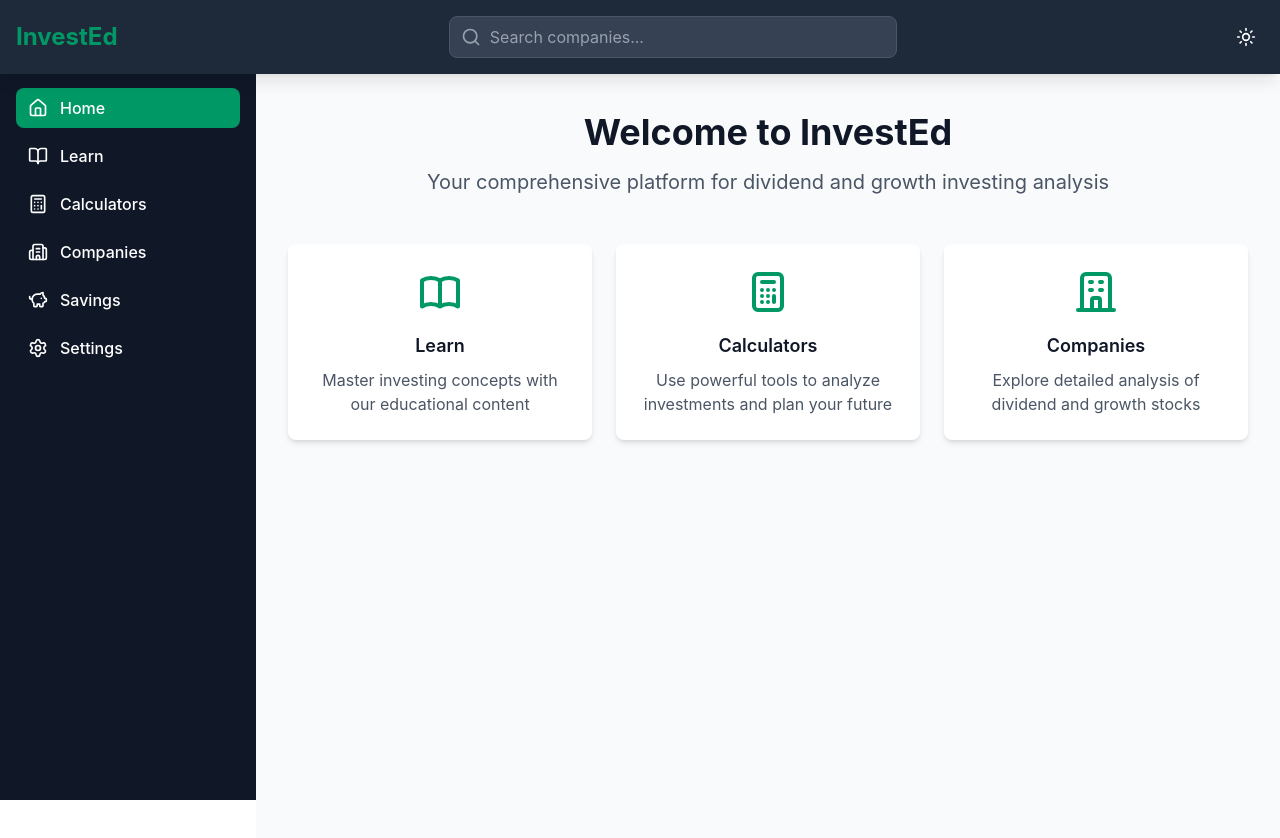
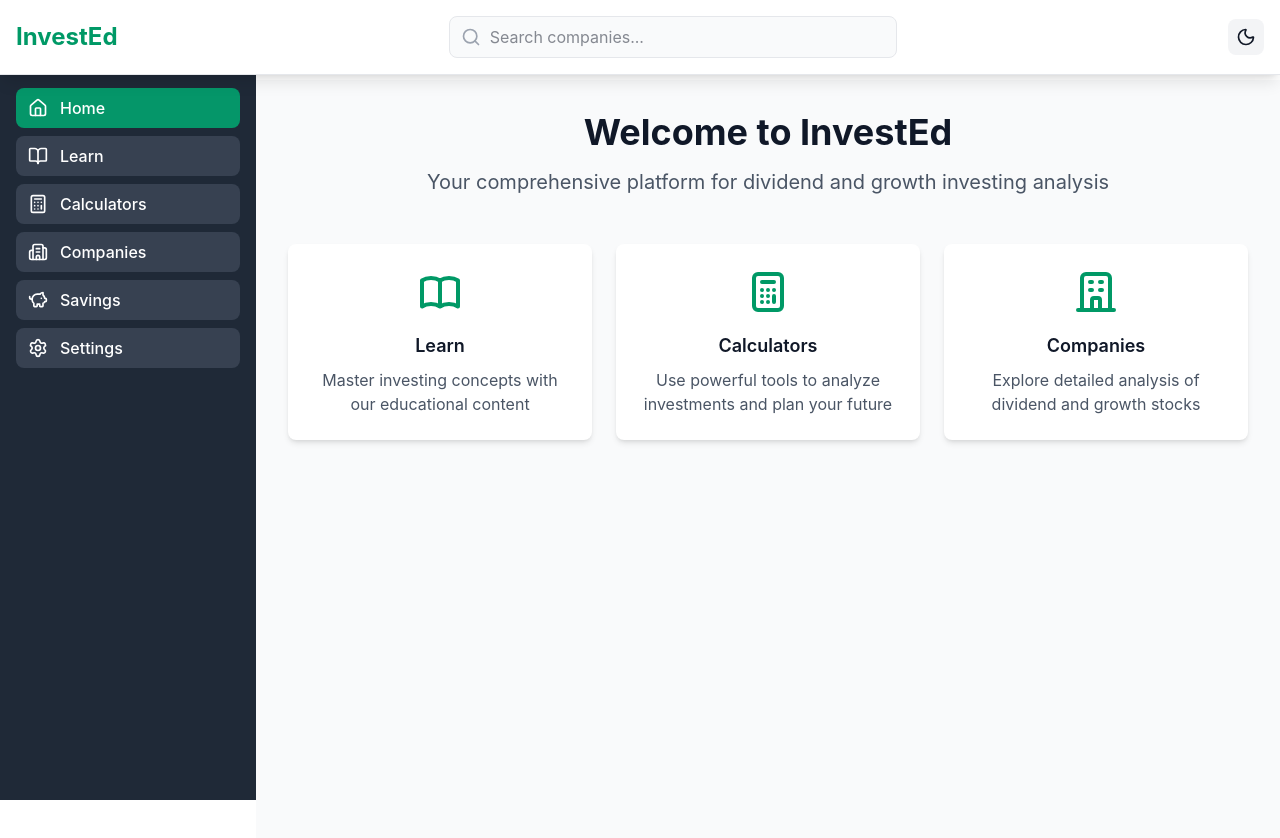
Before and after one commit to samuel-kar/invest-ed, a React (Vite) app in the folder frontend/: page / in a window 1280 px wide. Shown: the top 838 px of the page. Built offline with nearby package versions, Linux system fonts and the light colour scheme.

Commit message:
add global dark/light styling

```diff
--- a/frontend/src/components/Header.tsx
+++ b/frontend/src/components/Header.tsx
@@ -1,5 +1,5 @@
 import { Link } from '@tanstack/react-router'
-import { useState } from 'react'
+import React, { useState } from 'react'
 import {
   Home,
   Menu,
@@ -19,18 +19,43 @@ export default function Header() {
   const [isDarkMode, setIsDarkMode] = useState(true) // Default to dark mode
 
   const toggleTheme = () => {
-    setIsDarkMode(!isDarkMode)
-    // TODO: Implement actual theme switching logic
+    const newTheme = !isDarkMode
+    setIsDarkMode(newTheme)
+
+    // Apply theme to document
+    document.documentElement.setAttribute(
+      'data-theme',
+      newTheme ? 'dark' : 'light',
+    )
+
+    // Store theme preference in localStorage
+    localStorage.setItem('theme', newTheme ? 'dark' : 'light')
   }
+
+  // Initialize theme on component mount
+  React.useEffect(() => {
+    const savedTheme = localStorage.getItem('theme')
+    const prefersDark = window.matchMedia(
+      '(prefers-color-scheme: dark)',
+    ).matches
+
+    const shouldUseDark = savedTheme ? savedTheme === 'dark' : prefersDark
+    setIsDarkMode(shouldUseDark)
+    document.documentElement.setAttribute(
+      'data-theme',
+      shouldUseDark ? 'dark' : 'light',
+    )
+  }, [])
 
   return (
     <>
       <header
-        className={`fixed top-0 left-0 right-0 z-30 p-4 flex items-center justify-between shadow-lg ${
-          isDarkMode
-            ? 'bg-gray-800 text-white'
-            : 'bg-white text-gray-900 border-b border-gray-200'
-        }`}
+        className="fixed top-0 left-0 right-0 z-30 p-4 flex items-center justify-between shadow-lg"
+        style={{
+          backgroundColor: 'var(--bg-primary)',
+          color: 'var(--text-primary)',
+          borderBottom: '1px solid var(--border-color)',
+        }}
       >
         {/* Mobile menu button - only visible on mobile */}
         <button
@@ -56,18 +81,18 @@ export default function Header() {
           <div className="relative w-full">
             <Search
               size={20}
-              className={`absolute left-3 top-1/2 transform -translate-y-1/2 ${
-                isDarkMode ? 'text-gray-400' : 'text-gray-500'
-              }`}
+              className="absolute left-3 top-1/2 transform -translate-y-1/2"
+              style={{ color: 'var(--text-muted)' }}
             />
             <input
               type="text"
               placeholder="Search companies..."
-              className={`w-full pl-10 pr-4 py-2 rounded-lg border transition-colors ${
-                isDarkMode
-                  ? 'bg-gray-700 border-gray-600 text-white placeholder-gray-400 focus:border-emerald-500 focus:ring-emerald-500'
-                  : 'bg-white border-gray-300 text-gray-900 placeholder-gray-500 focus:border-emerald-500 focus:ring-emerald-500'
-              } focus:outline-none focus:ring-2`}
+              className="w-full pl-10 pr-4 py-2 rounded-lg border focus:outline-none focus:ring-2 focus:ring-emerald-500 transition-colors"
+              style={{
+                backgroundColor: 'var(--bg-secondary)',
+                borderColor: 'var(--border-color)',
+                color: 'var(--text-primary)',
+              }}
             />
           </div>
         </div>
@@ -75,9 +100,8 @@ export default function Header() {
         {/* Theme toggle */}
         <button
           onClick={toggleTheme}
-          className={`p-2 rounded-lg transition-colors ${
-            isDarkMode ? 'hover:bg-gray-700' : 'hover:bg-gray-100'
-          }`}
+          className="p-2 rounded-lg transition-colors hover:opacity-80"
+          style={{ backgroundColor: 'var(--bg-tertiary)' }}
           aria-label={
             isDarkMode ? 'Switch to light mode' : 'Switch to dark mode'
           }
@@ -96,15 +120,23 @@ export default function Header() {
 
       {/* Mobile sidebar */}
       <aside
-        className={`fixed top-0 left-0 h-full w-80 bg-gray-900 text-white shadow-2xl z-50 transform transition-transform duration-300 ease-in-out flex flex-col lg:hidden ${
+        className={`fixed top-0 left-0 h-full w-80 shadow-2xl z-50 transform transition-transform duration-300 ease-in-out flex flex-col lg:hidden ${
           isMobileMenuOpen ? 'translate-x-0' : '-translate-x-full'
         }`}
+        style={{
+          backgroundColor: 'var(--sidebar-bg)',
+          color: 'var(--sidebar-text)',
+        }}
       >
-        <div className="flex items-center justify-between p-4 border-b border-gray-700">
+        <div
+          className="flex items-center justify-between p-4 border-b"
+          style={{ borderColor: 'var(--border-color)' }}
+        >
           <h2 className="text-xl font-bold">Navigation</h2>
           <button
             onClick={() => setIsMobileMenuOpen(false)}
-            className="p-2 hover:bg-gray-800 rounded-lg transition-colors"
+            className="p-2 rounded-lg transition-colors hover:opacity-80"
+            style={{ backgroundColor: 'var(--sidebar-hover)' }}
             aria-label="Close menu"
           >
             <X size={24} />
@@ -115,10 +147,12 @@ export default function Header() {
           <Link
             to="/"
             onClick={() => setIsMobileMenuOpen(false)}
-            className="flex items-center gap-3 p-3 rounded-lg hover:bg-gray-800 transition-colors mb-2"
+            className="flex items-center gap-3 p-3 rounded-lg transition-colors mb-2 hover:opacity-80"
+            style={{ backgroundColor: 'var(--sidebar-hover)' }}
             activeProps={{
               className:
-                'flex items-center gap-3 p-3 rounded-lg bg-emerald-600 hover:bg-emerald-700 transition-colors mb-2',
+                'flex items-center gap-3 p-3 rounded-lg transition-colors mb-2',
+              style: { backgroundColor: 'var(--accent-color)' },
             }}
           >
             <Home size={20} />
@@ -128,10 +162,12 @@ export default function Header() {
           <Link
             to="/learn"
             onClick={() => setIsMobileMenuOpen(false)}
-            className="flex items-center gap-3 p-3 rounded-lg hover:bg-gray-800 transition-colors mb-2"
+            className="flex items-center gap-3 p-3 rounded-lg transition-colors mb-2 hover:opacity-80"
+            style={{ backgroundColor: 'var(--sidebar-hover)' }}
             activeProps={{
               className:
-                'flex items-center gap-3 p-3 rounded-lg bg-emerald-600 hover:bg-emerald-700 transition-colors mb-2',
+                'flex items-center gap-3 p-3 rounded-lg transition-colors mb-2',
+              style: { backgroundColor: 'var(--accent-color)' },
             }}
           >
             <BookOpen size={20} />
@@ -141,10 +177,12 @@ export default function Header() {
           <Link
             to="/calculators"
             onClick={() => setIsMobileMenuOpen(false)}
-            className="flex items-center gap-3 p-3 rounded-lg hover:bg-gray-800 transition-colors mb-2"
+            className="flex items-center gap-3 p-3 rounded-lg transition-colors mb-2 hover:opacity-80"
+            style={{ backgroundColor: 'var(--sidebar-hover)' }}
             activeProps={{
               className:
-                'flex items-center gap-3 p-3 rounded-lg bg-emerald-600 hover:bg-emerald-700 transition-colors mb-2',
+                'flex items-center gap-3 p-3 rounded-lg transition-colors mb-2',
+              style: { backgroundColor: 'var(--accent-color)' },
             }}
           >
             <Calculator size={20} />
@@ -154,10 +192,12 @@ export default function Header() {
           <Link
             to="/companies"
             onClick={() => setIsMobileMenuOpen(false)}
-            className="flex items-center gap-3 p-3 rounded-lg hover:bg-gray-800 transition-colors mb-2"
+            className="flex items-center gap-3 p-3 rounded-lg transition-colors mb-2 hover:opacity-80"
+            style={{ backgroundColor: 'var(--sidebar-hover)' }}
             activeProps={{
               className:
-                'flex items-center gap-3 p-3 rounded-lg bg-emerald-600 hover:bg-emerald-700 transition-colors mb-2',
+                'flex items-center gap-3 p-3 rounded-lg transition-colors mb-2',
+              style: { backgroundColor: 'var(--accent-color)' },
             }}
           >
             <Building2 size={20} />
@@ -167,10 +207,12 @@ export default function Header() {
           <Link
             to="/savings"
             onClick={() => setIsMobileMenuOpen(false)}
-            className="flex items-center gap-3 p-3 rounded-lg hover:bg-gray-800 transition-colors mb-2"
+            className="flex items-center gap-3 p-3 rounded-lg transition-colors mb-2 hover:opacity-80"
+            style={{ backgroundColor: 'var(--sidebar-hover)' }}
             activeProps={{
               className:
-                'flex items-center gap-3 p-3 rounded-lg bg-emerald-600 hover:bg-emerald-700 transition-colors mb-2',
+                'flex items-center gap-3 p-3 rounded-lg transition-colors mb-2',
+              style: { backgroundColor: 'var(--accent-color)' },
             }}
           >
             <PiggyBank size={20} />
@@ -180,10 +222,12 @@ export default function Header() {
           <Link
             to="/settings"
             onClick={() => setIsMobileMenuOpen(false)}
-            className="flex items-center gap-3 p-3 rounded-lg hover:bg-gray-800 transition-colors mb-2"
+            className="flex items-center gap-3 p-3 rounded-lg transition-colors mb-2 hover:opacity-80"
+            style={{ backgroundColor: 'var(--sidebar-hover)' }}
             activeProps={{
               className:
-                'flex items-center gap-3 p-3 rounded-lg bg-emerald-600 hover:bg-emerald-700 transition-colors mb-2',
+                'flex items-center gap-3 p-3 rounded-lg transition-colors mb-2',
+              style: { backgroundColor: 'var(--accent-color)' },
             }}
           >
             <Settings size={20} />
--- a/frontend/src/components/Sidebar.tsx
+++ b/frontend/src/components/Sidebar.tsx
@@ -10,14 +10,22 @@ import {
 
 export default function Sidebar() {
   return (
-    <aside className="hidden lg:flex lg:w-64 lg:flex-col lg:fixed lg:top-16 lg:bottom-0 lg:left-0 lg:pb-6 lg:bg-gray-900 lg:text-white">
+    <aside
+      className="hidden lg:flex lg:w-64 lg:flex-col lg:fixed lg:top-16 lg:bottom-0 lg:left-0 lg:pb-6"
+      style={{
+        backgroundColor: 'var(--sidebar-bg)',
+        color: 'var(--sidebar-text)',
+      }}
+    >
       <nav className="flex-1 px-4 py-6 space-y-2 overflow-y-auto">
         <Link
           to="/"
-          className="flex items-center gap-3 px-3 py-2 rounded-lg hover:bg-gray-800 transition-colors"
+          className="flex items-center gap-3 px-3 py-2 rounded-lg transition-colors hover:opacity-80"
+          style={{ backgroundColor: 'var(--sidebar-hover)' }}
           activeProps={{
             className:
-              'flex items-center gap-3 px-3 py-2 rounded-lg bg-emerald-600 hover:bg-emerald-700 transition-colors',
+              'flex items-center gap-3 px-3 py-2 rounded-lg transition-colors',
+            style: { backgroundColor: 'var(--accent-color)' },
           }}
         >
           <Home size={20} />
@@ -26,10 +34,12 @@ export default function Sidebar() {
 
         <Link
           to="/learn"
-          className="flex items-center gap-3 px-3 py-2 rounded-lg hover:bg-gray-800 transition-colors"
+          className="flex items-center gap-3 px-3 py-2 rounded-lg transition-colors hover:opacity-80"
+          style={{ backgroundColor: 'var(--sidebar-hover)' }}
           activeProps={{
             className:
-              'flex items-center gap-3 px-3 py-2 rounded-lg bg-emerald-600 hover:bg-emerald-700 transition-colors',
+              'flex items-center gap-3 px-3 py-2 rounded-lg transition-colors',
+            style: { backgroundColor: 'var(--accent-color)' },
           }}
         >
           <BookOpen size={20} />
@@ -38,10 +48,12 @@ export default function Sidebar() {
 
         <Link
           to="/calculators"
-          className="flex items-center gap-3 px-3 py-2 rounded-lg hover:bg-gray-800 transition-colors"
+          className="flex items-center gap-3 px-3 py-2 rounded-lg transition-colors hover:opacity-80"
+          style={{ backgroundColor: 'var(--sidebar-hover)' }}
           activeProps={{
             className:
-              'flex items-center gap-3 px-3 py-2 rounded-lg bg-emerald-600 hover:bg-emerald-700 transition-colors',
+              'flex items-center gap-3 px-3 py-2 rounded-lg transition-colors',
+            style: { backgroundColor: 'var(--accent-color)' },
           }}
         >
           <Calculator size={20} />
@@ -50,10 +62,12 @@ export default function Sidebar() {
 
         <Link
           to="/companies"
-          className="flex items-center gap-3 px-3 py-2 rounded-lg hover:bg-gray-800 transition-colors"
+          className="flex items-center gap-3 px-3 py-2 rounded-lg transition-colors hover:opacity-80"
+          style={{ backgroundColor: 'var(--sidebar-hover)' }}
           activeProps={{
             className:
-              'flex items-center gap-3 px-3 py-2 rounded-lg bg-emerald-600 hover:bg-emerald-700 transition-colors',
+              'flex items-center gap-3 px-3 py-2 rounded-lg transition-colors',
+            style: { backgroundColor: 'var(--accent-color)' },
           }}
         >
           <Building2 size={20} />
@@ -62,10 +76,12 @@ export default function Sidebar() {
 
         <Link
           to="/savings"
-          className="flex items-center gap-3 px-3 py-2 rounded-lg hover:bg-gray-800 transition-colors"
+          className="flex items-center gap-3 px-3 py-2 rounded-lg transition-colors hover:opacity-80"
+          style={{ backgroundColor: 'var(--sidebar-hover)' }}
           activeProps={{
             className:
-              'flex items-center gap-3 px-3 py-2 rounded-lg bg-emerald-600 hover:bg-emerald-700 transition-colors',
+              'flex items-center gap-3 px-3 py-2 rounded-lg transition-colors',
+            style: { backgroundColor: 'var(--accent-color)' },
           }}
         >
           <PiggyBank size={20} />
@@ -74,10 +90,12 @@ export default function Sidebar() {
 
         <Link
           to="/settings"
-          className="flex items-center gap-3 px-3 py-2 rounded-lg hover:bg-gray-800 transition-colors"
+          className="flex items-center gap-3 px-3 py-2 rounded-lg transition-colors hover:opacity-80"
+          style={{ backgroundColor: 'var(--sidebar-hover)' }}
           activeProps={{
             className:
-              'flex items-center gap-3 px-3 py-2 rounded-lg bg-emerald-600 hover:bg-emerald-700 transition-colors',
+              'flex items-center gap-3 px-3 py-2 rounded-lg transition-colors',
+            style: { backgroundColor: 'var(--accent-color)' },
           }}
         >
           <Settings size={20} />
--- a/frontend/src/styles.css
+++ b/frontend/src/styles.css
@@ -1,15 +1,52 @@
-@import "tailwindcss";
+@import 'tailwindcss';
+
+:root {
+  /* Light theme colors */
+  --bg-primary: #ffffff;
+  --bg-secondary: #f9fafb;
+  --bg-tertiary: #f3f4f6;
+  --text-primary: #111827;
+  --text-secondary: #6b7280;
+  --text-muted: #9ca3af;
+  --border-color: #e5e7eb;
+  --sidebar-bg: #1f2937;
+  --sidebar-text: #ffffff;
+  --sidebar-hover: #374151;
+  --accent-color: #059669;
+  --accent-hover: #047857;
+}
+
+[data-theme='dark'] {
+  /* Dark theme colors */
+  --bg-primary: #111827;
+  --bg-secondary: #1f2937;
+  --bg-tertiary: #374151;
+  --text-primary: #f9fafb;
+  --text-secondary: #d1d5db;
+  --text-muted: #9ca3af;
+  --border-color: #374151;
+  --sidebar-bg: #111827;
+  --sidebar-text: #f9fafb;
+  --sidebar-hover: #1f2937;
+  --accent-color: #059669;
+  --accent-hover: #047857;
+}
 
 body {
   @apply m-0;
-  font-family: -apple-system, BlinkMacSystemFont, "Segoe UI", "Roboto", "Oxygen",
-    "Ubuntu", "Cantarell", "Fira Sans", "Droid Sans", "Helvetica Neue",
-    sans-serif;
+  font-family:
+    -apple-system, BlinkMacSystemFont, 'Segoe UI', 'Roboto', 'Oxygen', 'Ubuntu',
+    'Cantarell', 'Fira Sans', 'Droid Sans', 'Helvetica Neue', sans-serif;
   -webkit-font-smoothing: antialiased;
   -moz-osx-font-smoothing: grayscale;
+  background-color: var(--bg-primary);
+  color: var(--text-primary);
+  transition:
+    background-color 0.2s ease,
+    color 0.2s ease;
 }
 
 code {
-  font-family: source-code-pro, Menlo, Monaco, Consolas, "Courier New",
-    monospace;
+  font-family:
+    source-code-pro, Menlo, Monaco, Consolas, 'Courier New', monospace;
 }
```
